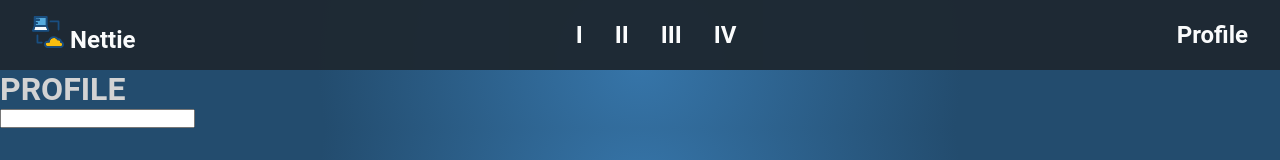
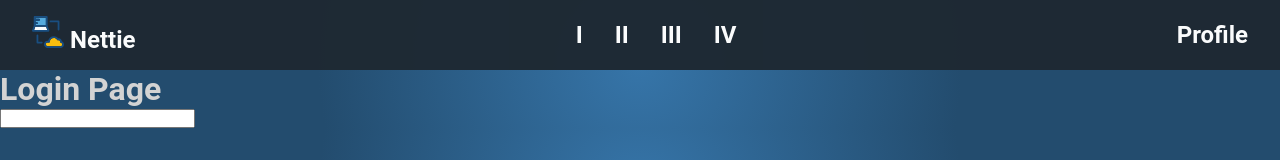
Before and after one commit to Nottommy11/nettie-svelte-test, a SvelteKit app: page /profile in a window 1280 px wide. Shown: the top 160 px of the page. Built offline with nearby package versions, Linux system fonts and the light colour scheme.

Commit message:
Header change

```diff
--- a/src/routes/profile/+page.svelte
+++ b/src/routes/profile/+page.svelte
@@ -3,5 +3,5 @@
 	import client from '../../../apollo.js';
 </script>
 
-<h1>PROFILE</h1>
+<h1>Login Page</h1>
 <input type="text" />
```
